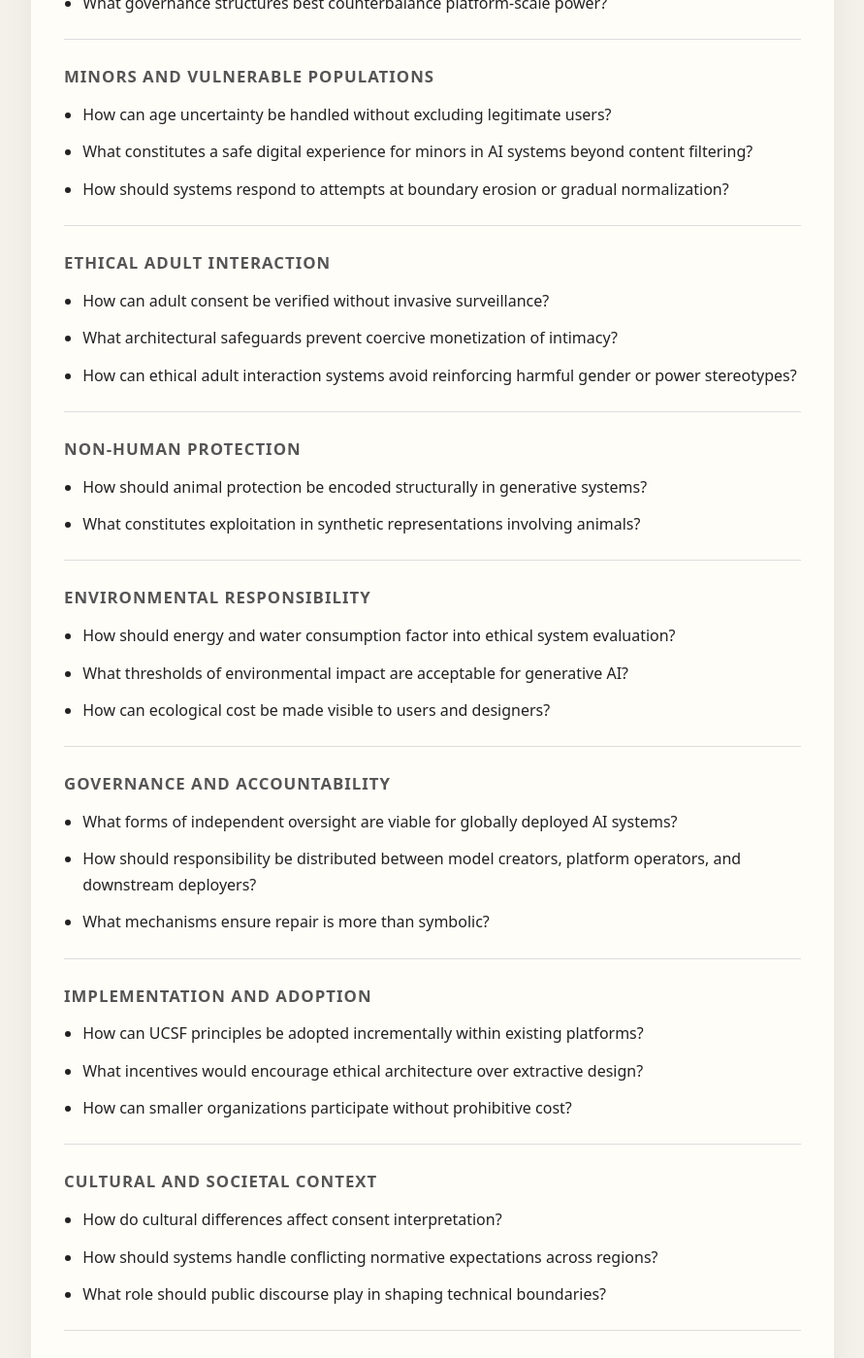
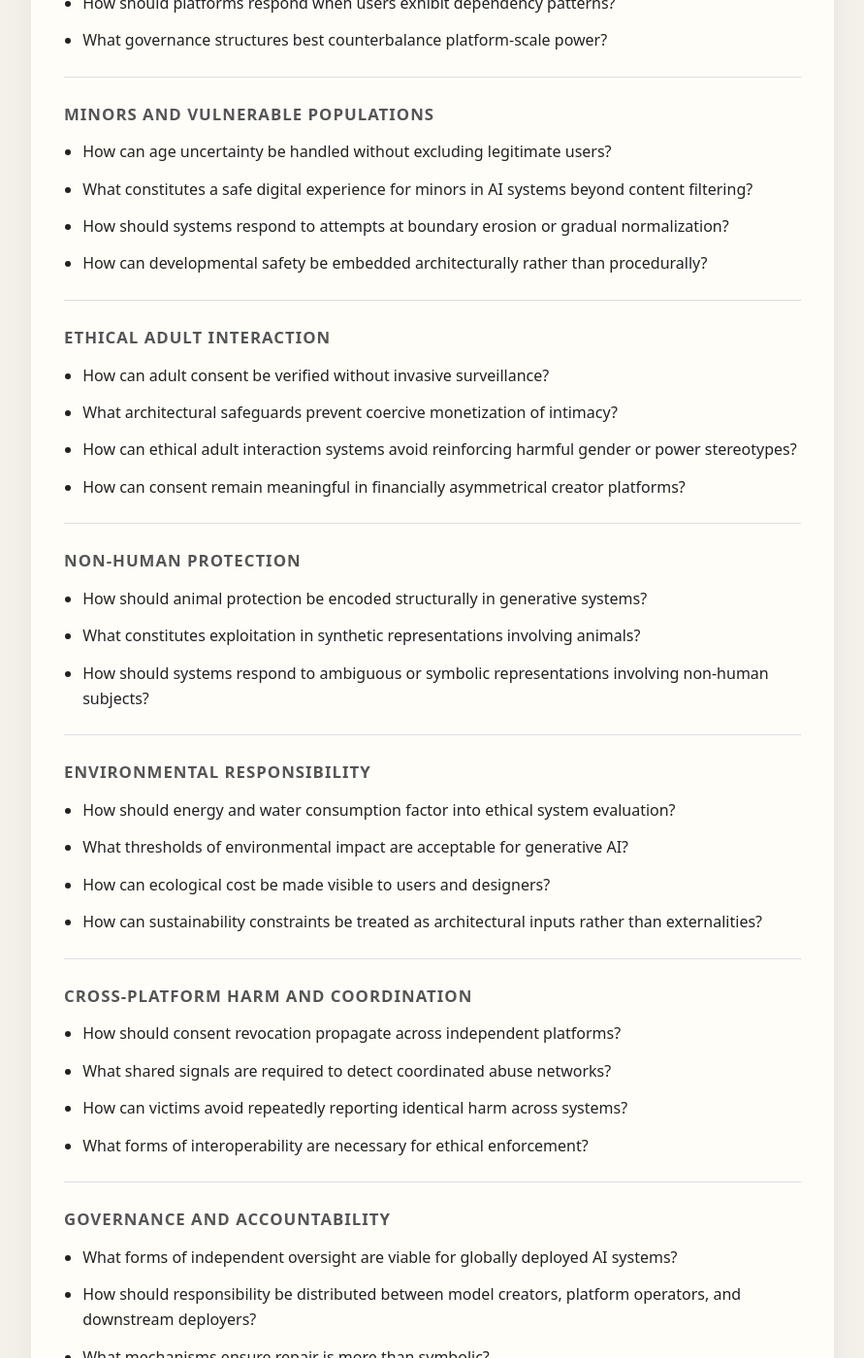
Before and after one commit to MartijnBruzzese/ModelHaven-Studio, a Jekyll site: the page built from OPEN_QUESTIONS.md, in a window 1280 px wide and 1400 px high, scrolled down 1202 px. Shown: the whole window at 97% size, without its empty margins (194-1085 px from the left). Built offline with Jekyll 4.4.1, drawn with Linux system fonts in a browser that asks for light colours; some of the changed text lies outside the part shown.

Commit message:
Update OPEN_QUESTIONS.md

```diff
--- a/OPEN_QUESTIONS.md
+++ b/OPEN_QUESTIONS.md
@@ -41,6 +41,8 @@ This document exists to support ongoing inquiry, not to assert closure.
 
 - How should identity be represented when partial stylistic influence is permitted but likeness is not?
 
+- Where is the boundary between inspiration and identity reconstruction in generative systems?
+
 ---
 
 ## Power and Dependency
@@ -63,6 +65,8 @@ This document exists to support ongoing inquiry, not to assert closure.
 
 - How should systems respond to attempts at boundary erosion or gradual normalization?
 
+- How can developmental safety be embedded architecturally rather than procedurally?
+
 ---
 
 ## Ethical Adult Interaction
@@ -73,6 +77,8 @@ This document exists to support ongoing inquiry, not to assert closure.
 
 - How can ethical adult interaction systems avoid reinforcing harmful gender or power stereotypes?
 
+- How can consent remain meaningful in financially asymmetrical creator platforms?
+
 ---
 
 ## Non-Human Protection
@@ -80,6 +86,8 @@ This document exists to support ongoing inquiry, not to assert closure.
 - How should animal protection be encoded structurally in generative systems?
 
 - What constitutes exploitation in synthetic representations involving animals?
+
+- How should systems respond to ambiguous or symbolic representations involving non-human subjects?
 
 ---
 
@@ -91,6 +99,20 @@ This document exists to support ongoing inquiry, not to assert closure.
 
 - How can ecological cost be made visible to users and designers?
 
+- How can sustainability constraints be treated as architectural inputs rather than externalities?
+
+---
+
+## Cross-Platform Harm and Coordination
+
+- How should consent revocation propagate across independent platforms?
+
+- What shared signals are required to detect coordinated abuse networks?
+
+- How can victims avoid repeatedly reporting identical harm across systems?
+
+- What forms of interoperability are necessary for ethical enforcement?
+
 ---
 
 ## Governance and Accountability
@@ -101,6 +123,8 @@ This document exists to support ongoing inquiry, not to assert closure.
 
 - What mechanisms ensure repair is more than symbolic?
 
+- How can governance avoid becoming performative or purely procedural?
+
 ---
 
 ## Implementation and Adoption
@@ -110,6 +134,8 @@ This document exists to support ongoing inquiry, not to assert closure.
 - What incentives would encourage ethical architecture over extractive design?
 
 - How can smaller organizations participate without prohibitive cost?
+
+- What minimum viable components meaningfully improve safety?
 
 ---
 
```
